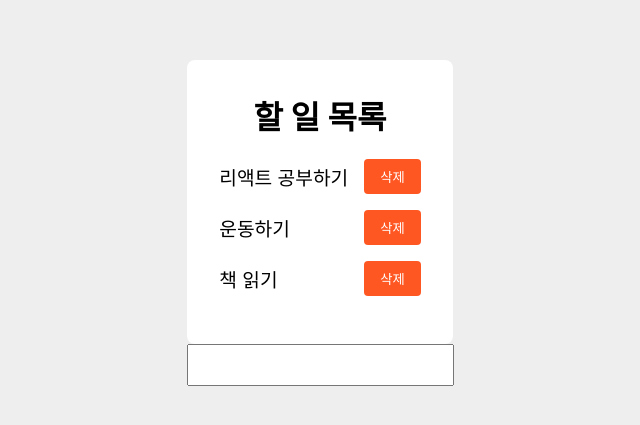
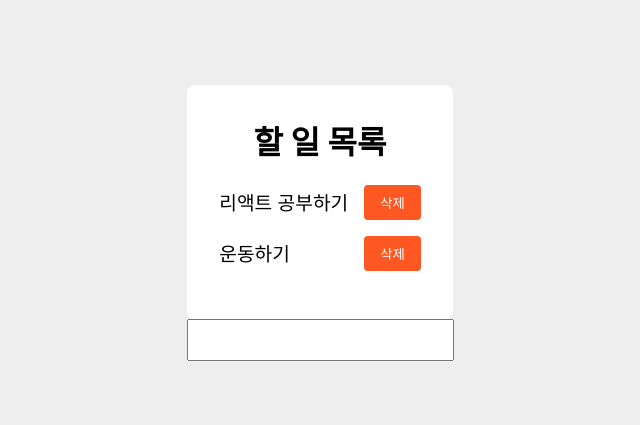
Before and after one commit to hardwoong/ReactPrac, a React (Create React App) app in the folder ch6/todo/: page / in a window 1280 px wide. Shown: the part 177-602 px from the top of the page, without its empty margins (320-960 px from the left). Built offline with nearby package versions, Linux system fonts and the light colour scheme.

Commit message:
tempcommit

```diff
--- a/ch6/todo/src/App.tsx
+++ b/ch6/todo/src/App.tsx
@@ -16,7 +16,7 @@ function App() {
   const [toDoList, setToDoList] = useState([
     '리액트 공부하기',
     '운동하기',
-    '책 읽기',
+    // '책 읽기',
   ]);
   const [toDo, setToDo] = useState('');
 
```
